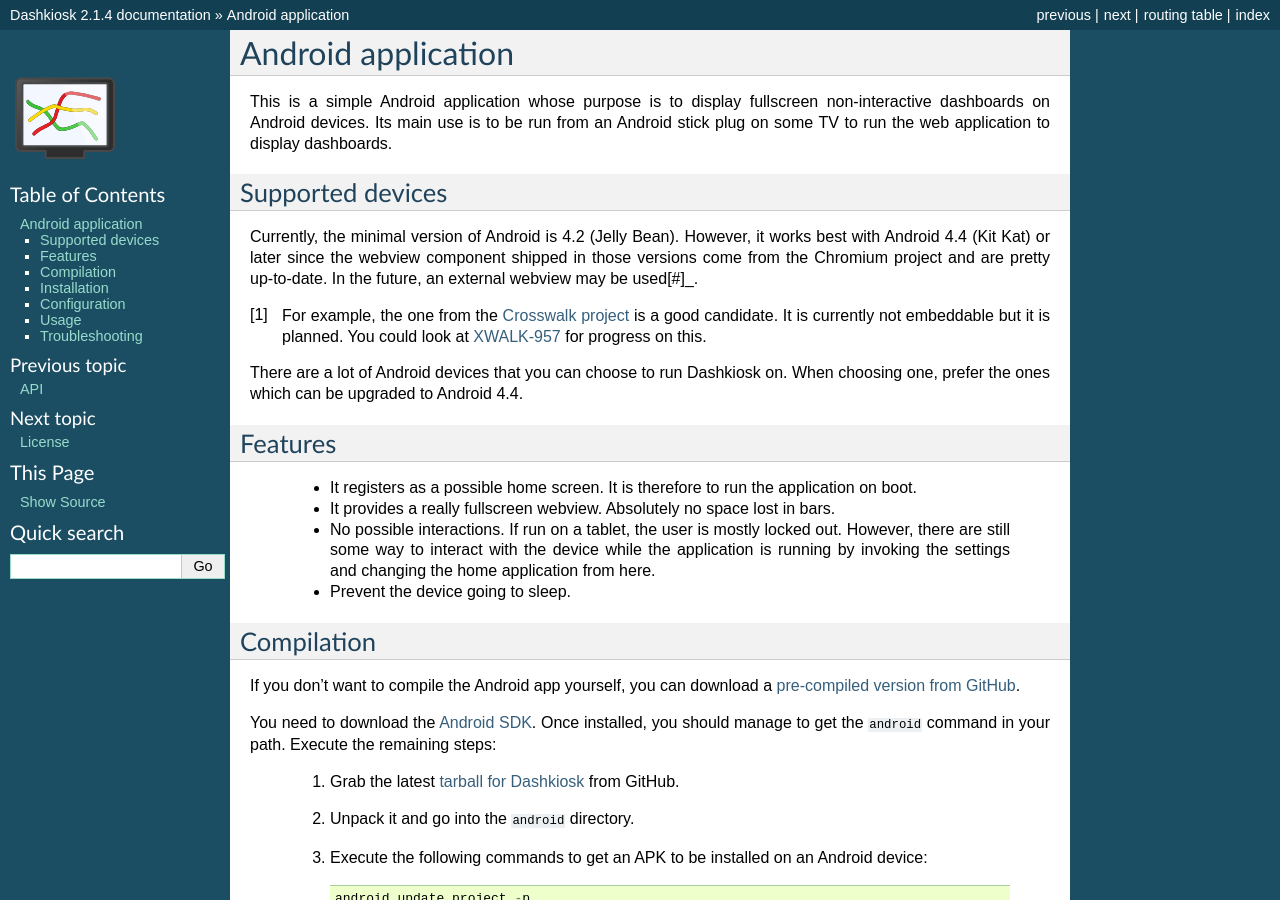
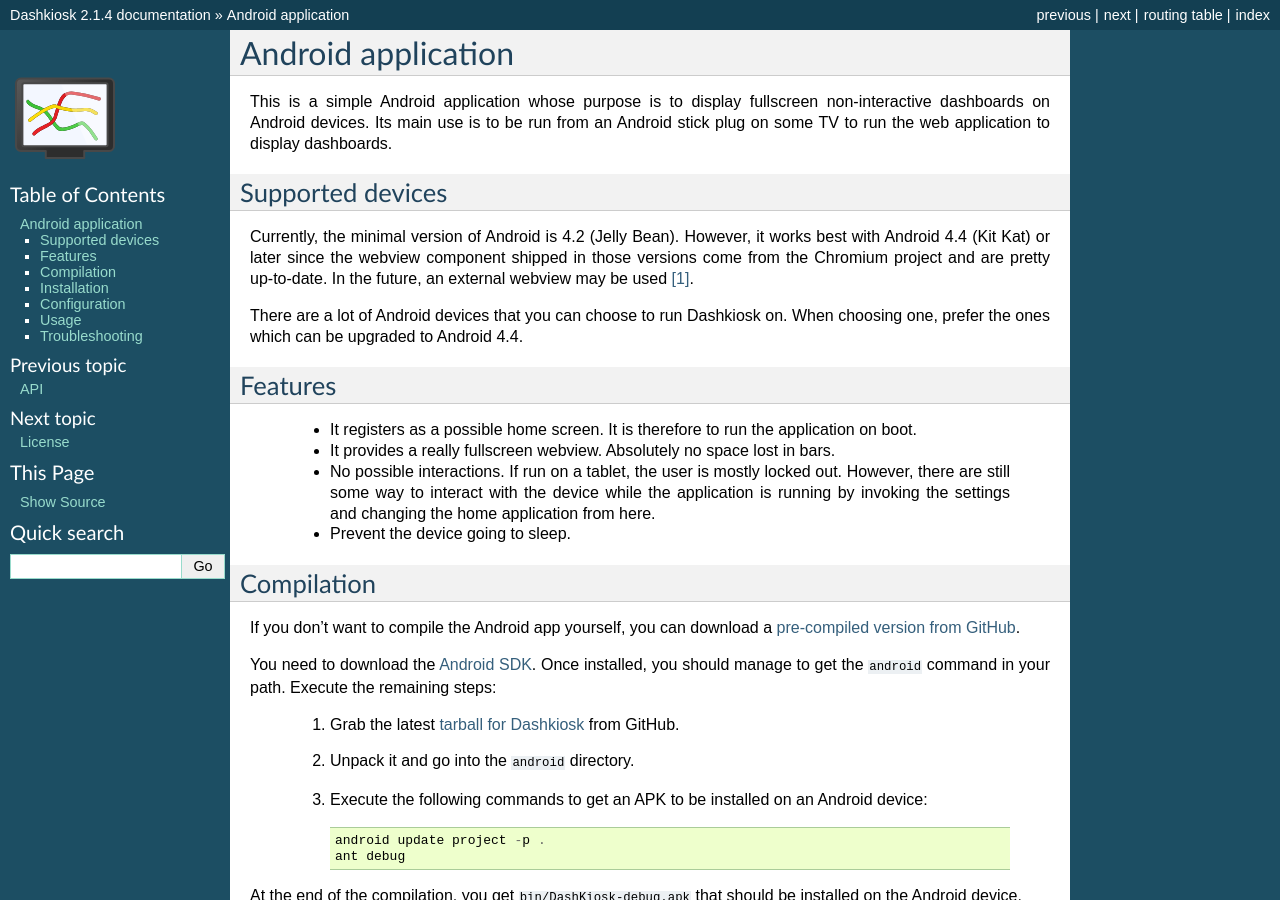
Before and after one commit to vincentbernat/dashkiosk, a Sphinx documentation site: the page built from docs/android.rst, in a window 1280 px wide and 900 px high. Built offline with Sphinx 7.4.7, drawn with Linux system fonts in a browser that asks for light colours; some of the changed text lies outside the part shown.

```diff
--- a/docs/android.rst
+++ b/docs/android.rst
@@ -13,14 +13,7 @@ Currently, the minimal version of Android is 4.2 (Jelly
 Bean). However, it works best with Android 4.4 (Kit Kat) or later
 since the webview component shipped in those versions come from the
 Chromium project and are pretty up-to-date. In the future, an external
-webview may be used[#]_.
-
-.. [#] For example, the one from the `Crosswalk project`_ is a good
-       candidate. It is currently not embeddable but it is
-       planned. You could look at `XWALK-957`_ for progress on this.
-
-.. _Crosswalk project: https://crosswalk-project.org/
-.. _XWALK-957: https://crosswalk-project.org/jira/browse/XWALK-957
+webview may be used [#crosswalk]_.
 
 There are a lot of Android devices that you can choose to run
 Dashkiosk on. When choosing one, prefer the ones which can be upgraded
--- a/docs/usage.rst
+++ b/docs/usage.rst
@@ -267,6 +267,9 @@ The second limitation can be quite annoying. Here are some workarounds:
 .. _Node Unblocker: http://nodeunblocker.com/proxy
 .. _this one: https://github.com/fzaninotto/screenshot-as-a-service
 
+
+.. rubric:: Footnotes
+
 .. [#iframe] If the iframe is in the same domain, it can communicate
              with the iframe. However, most of the time, this is not
              the case. The receiver can also communicate with a
```
Also changed, not shown: other parts of docs/android.rst (+9 -0 lines).
